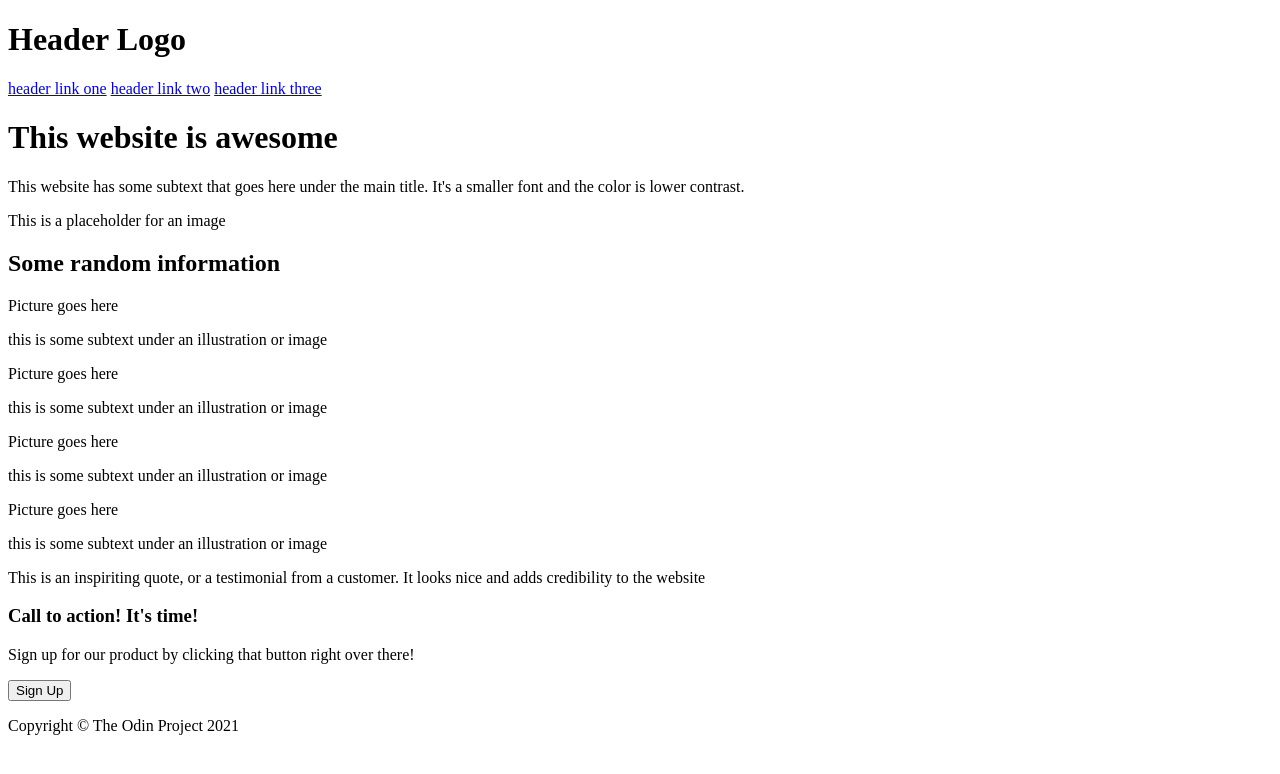
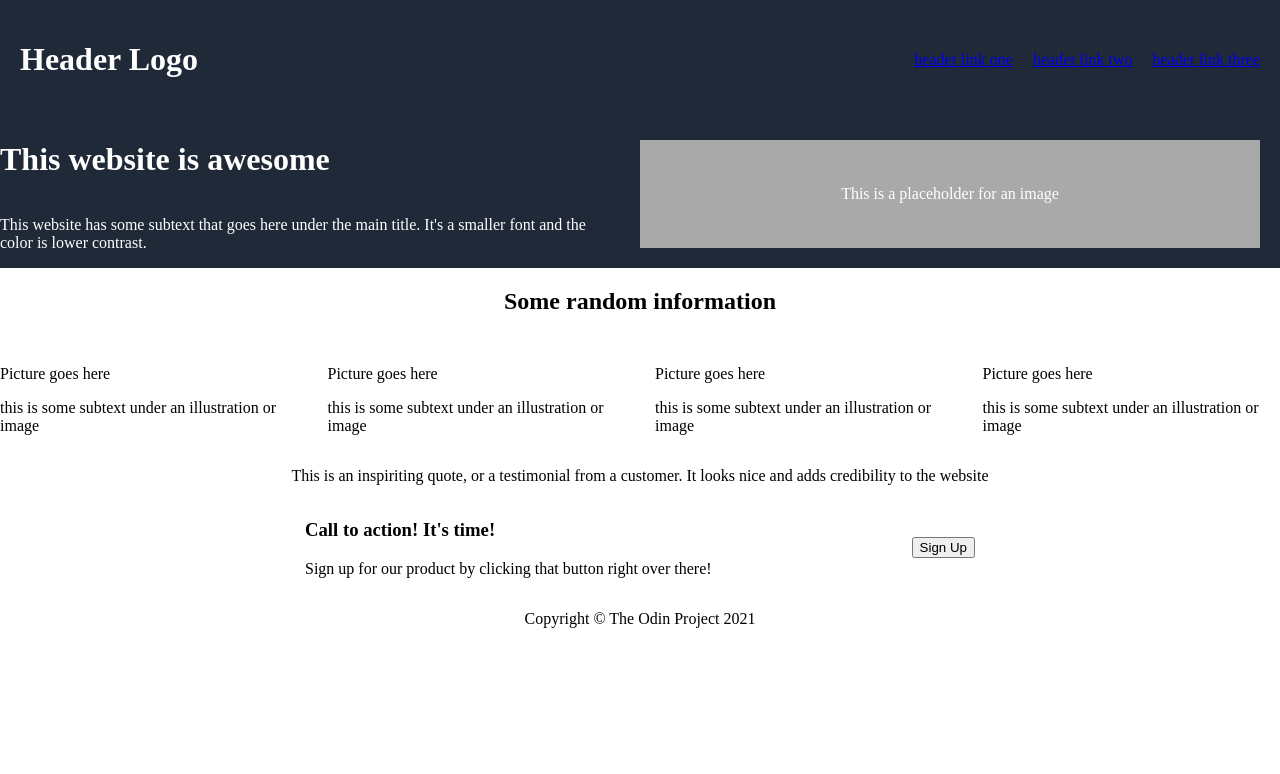
Before and after one commit to justinzxu/Basic-Landing-Page, a plain HTML site: page index.html in a window 1280 px wide. Drawn offline with Linux system fonts and the light colour scheme.

Commit message:
wrote basic css

```diff
--- a/style.css
+++ b/style.css
@@ -1,3 +1,90 @@
 * {
     box-sizing: border-box;
 }
+
+body {
+    padding: 0;
+    margin: 0;
+}
+
+.navigation {
+    display: flex;
+    justify-content: space-between;
+    align-items: center;
+    padding: 20px;
+    color: white;
+    background-color: #1f2937;
+}
+
+.links {
+    display: flex;
+    gap: 20px;
+}
+
+.hero-section{
+    display: flex;
+    flex-direction: column;
+    background-color: #1f2937;
+    color: white;
+    gap: 10px;
+}
+
+.hero-content{
+    display: flex;
+}
+
+.description {
+    display: flex;
+    flex-direction: column;
+    width: 50%;
+}
+
+.hero-image {
+    display: flex;
+    align-items: center;
+    justify-content: center;
+    width: 50%;
+    background-color: darkgray;
+    margin: 20px;
+}
+
+.content {
+    display: flex;
+    flex-direction: column;
+    gap: 30px;
+    justify-content: center;
+    align-items: center;
+}
+
+.content-information {
+    display: flex;
+    gap: 30px;
+    justify-content: center;
+}
+
+.quote {
+    display: flex;
+    justify-content: center;
+    align-items: center;
+}
+
+.call-to-action {
+    display: flex;
+    justify-content: center;
+    align-items: center;
+}
+
+.cta {
+    display: flex;
+    align-items: center;
+    justify-content: center;
+    align-items: center;
+    gap: 200px;
+}
+
+.footer {
+    display: flex;
+    margin-top: auto;
+    justify-content: center;
+    align-items: center;
+}
```
